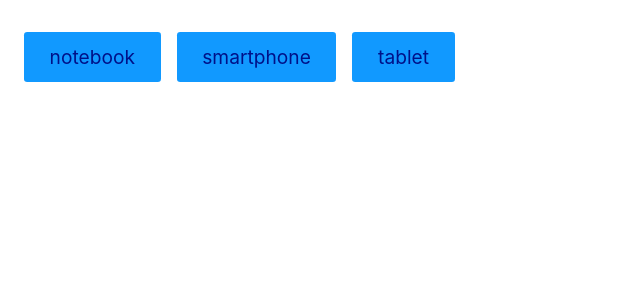
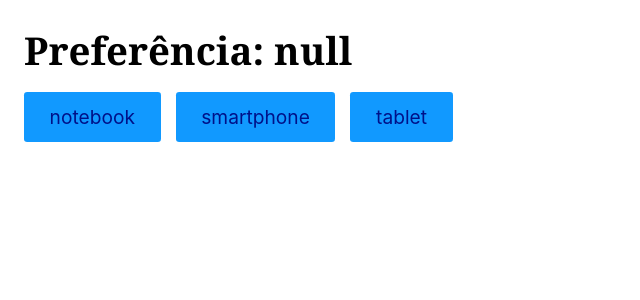
Before and after one commit to PedroPaivaDev/study-origamid-react, a React (Create React App) app: page / in a window 1280 px wide. Shown: the top 300 px of the page, without its empty margins (0-640 px from the left). Built offline with nearby package versions, Linux system fonts and the light colour scheme; no server answers.

Commit message:
exercício concluído com sucesso!

```diff
--- a/src/App.js
+++ b/src/App.js
@@ -1,28 +1,27 @@
 import React from 'react';
-import Produto from './components/Produto';
-import api from './services/api'
+import Button from './components/Button';
+import Produto from './components/Product';
 
 const App = () => {
 
-  const [produto, setProduto] = React.useState();
-  const [carregando, setCarregando] = React.useState()
+  let storage = window.localStorage.getItem('produto')
 
-  async function handleClick (event) {
-    const nomeProduto = event.target.innerText
-    const url = `https://ranekapi.origamid.dev/json/api/produto/${nomeProduto}`
-    setCarregando(true)
-    const dados = await api(url)
-    setProduto(dados)
-    setCarregando(false)
+  const [productId, setProductId] = React.useState(storage);
+
+  window.localStorage.setItem('produto', productId)
+
+  const handleClick = (event) => {
+    const target = event.target.innerText;
+    setProductId(target);
   }
 
   return (
     <>
-      <button style={{marginRight: '.5rem'}} onClick={handleClick}>notebook</button>
-      <button style={{margin: '.5rem'}} onClick={handleClick}>smartphone</button>
-      <button style={{margin: '.5rem'}} onClick={handleClick}>tablet</button>
-      {carregando && <p>Carregando...</p>}
-      {!carregando && produto && <Produto produto={produto}/>}
+      <h1>Preferência: {productId}</h1>
+      <Button handleClick={handleClick}>notebook</Button>
+      <Button handleClick={handleClick}>smartphone</Button>
+      <Button handleClick={handleClick}>tablet</Button>
+      <Produto productId={productId} />
     </>
   )
 };
--- /dev/null
+++ b/src/components/Button.js
@@ -0,0 +1,9 @@
+import React from 'react'
+
+const Button = ({children, handleClick}) => {
+  return (
+    <button style={{marginRight: '15px'}} onClick={handleClick}>{children}</button>
+  )
+}
+
+export default Button
--- /dev/null
+++ b/src/components/Product.js
@@ -0,0 +1,32 @@
+import React from 'react';
+import fetchData from '../services/api';
+
+const Product = ({productId}) => {
+
+  const [product, setProduct] = React.useState();
+
+  React.useEffect(() => {
+
+    if (productId) {
+      const url = `https://ranekapi.origamid.dev/json/api/produto/${productId}`;
+
+      const data = async () => {
+        const dataProduct = await fetchData(url);
+        setProduct(dataProduct);
+      }
+      data();
+    }
+  }, [productId])
+
+  return product && (
+    <div>
+        <h1>{product.nome}</h1>
+        <p>R$ {product.preco}</p>
+        {product.fotos.map(({titulo, src}, index) => {
+          return <img key ={index} src={src} alt={titulo} />
+        })}
+    </div>
+  )
+}
+
+export default Product
--- a/src/components/Produto.js
+++ /dev/null
@@ -1,15 +0,0 @@
-import React from 'react'
-
-const Produto = ({produto}) => {
-  return (
-    <div>
-        <h1>{produto.nome}</h1>
-        <p>R$ {produto.preco}</p>
-        {produto.fotos.map(({src, titulo}, index) => {
-            return <img key={index} src={src} alt={titulo} />
-        })}
-    </div>
-  )
-}
-
-export default Produto
--- a/src/services/api.js
+++ b/src/services/api.js
@@ -1,5 +1,7 @@
-export default async function buscarProduto(url) {
-    const resposta = await fetch(url);
-    const json = await resposta.json();
-    return json
+async function fetchData (url) {
+    const response = await fetch(url);
+    const json = await response.json();
+    return json;
 }
+
+export default fetchData;
```
